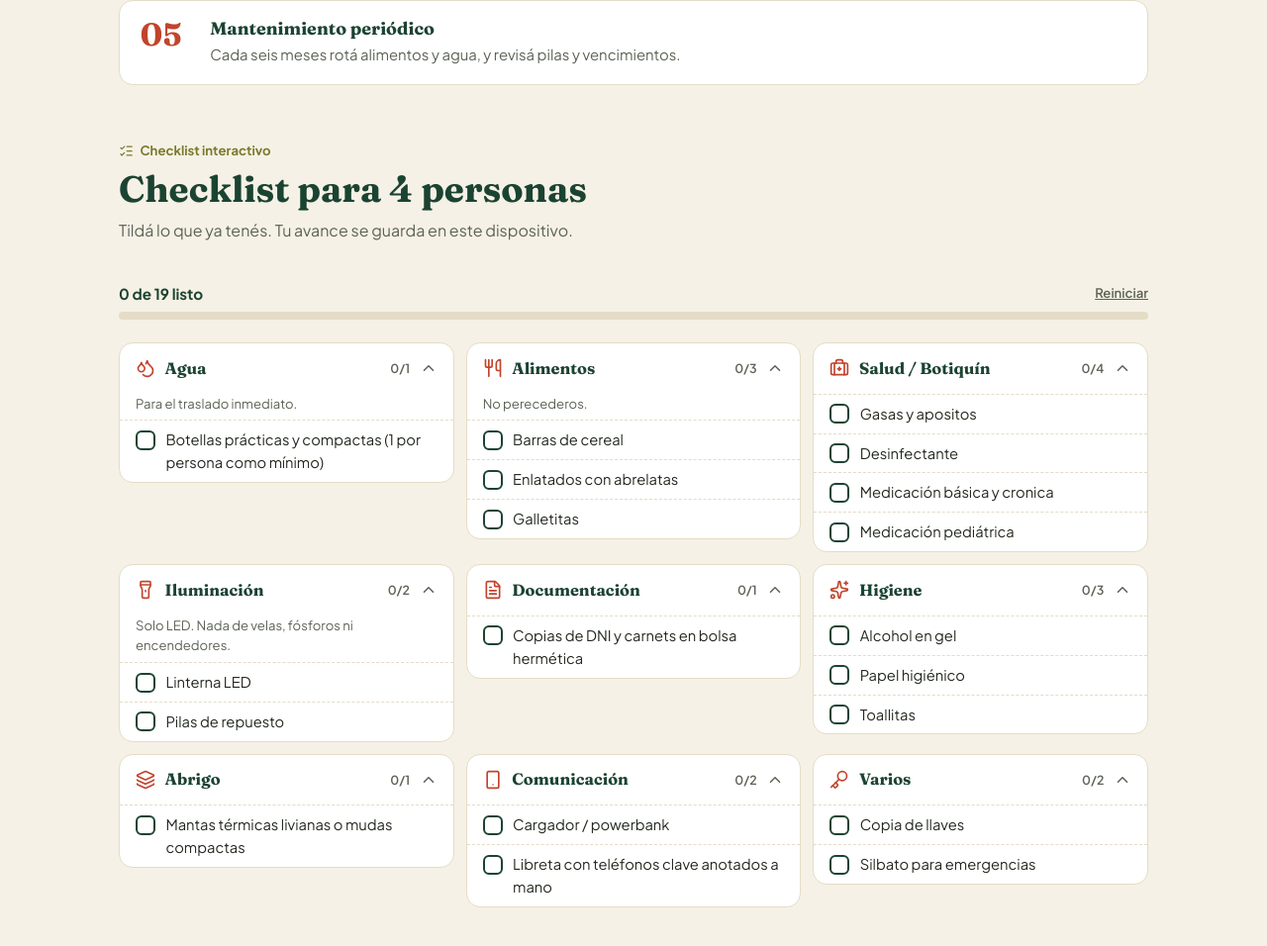
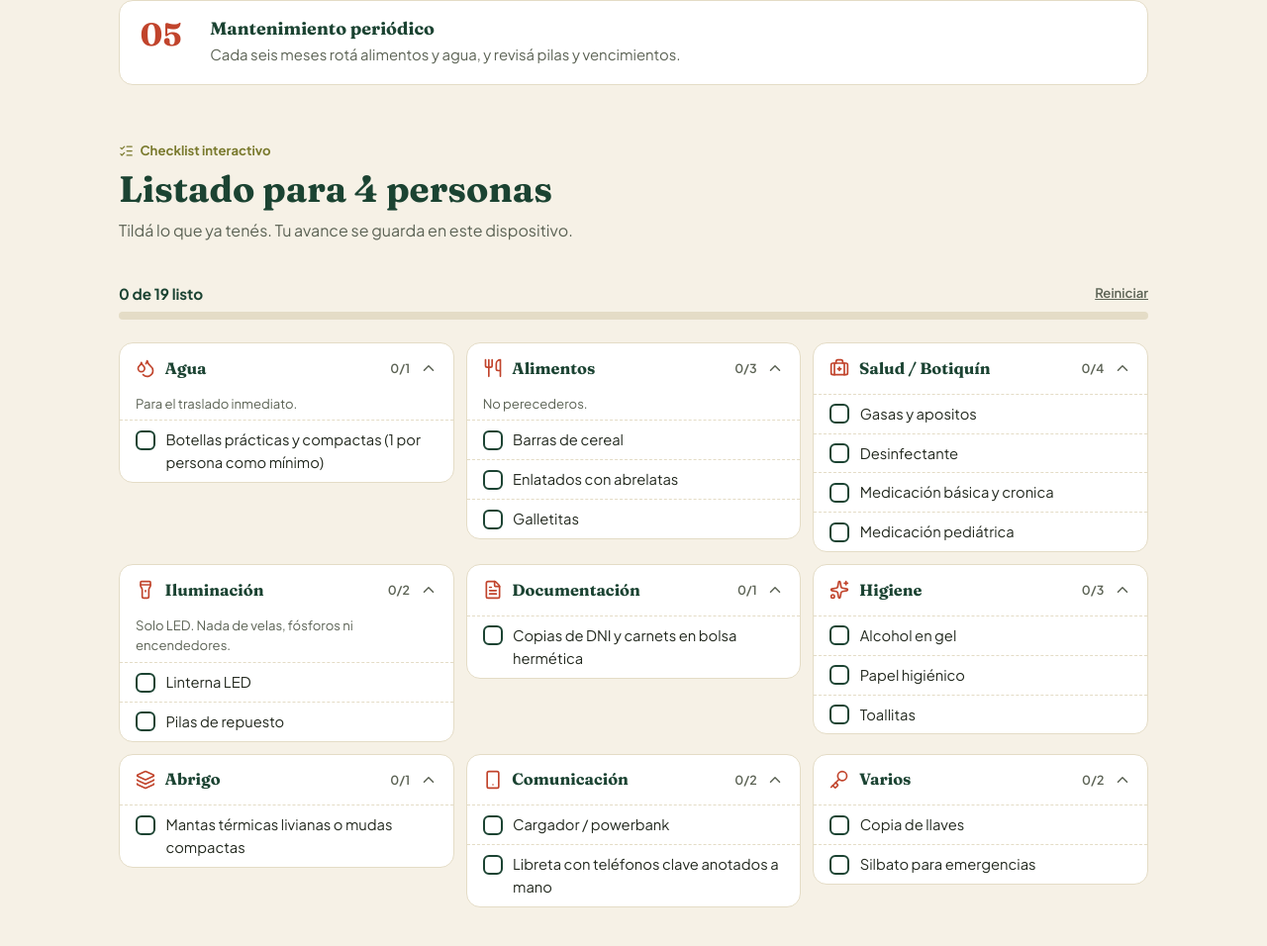
Before and after one commit to saanty086-netizen/lifebag-prueba, a plain HTML site: page armar-kit.html in a window 1280 px wide. Shown: the part 881-1837 px from the top of the page at 99% size. Drawn offline with nearby package versions, Linux system fonts and the light colour scheme.

Commit message:
Update armar-kit.html

```diff
--- a/armar-kit.html
+++ b/armar-kit.html
@@ -62,7 +62,7 @@
   <div class="wrap">
     <div class="sec-head">
       <span class="eyebrow"><i data-lucide="list-checks" class="i"></i> Checklist interactivo</span>
-      <h2>Checklist para 4 personas</h2>
+      <h2>Listado para 4 personas</h2>
       <p>Tildá lo que ya tenés. Tu avance se guarda en este dispositivo.</p>
     </div>
     <div class="cl-bar">
```
